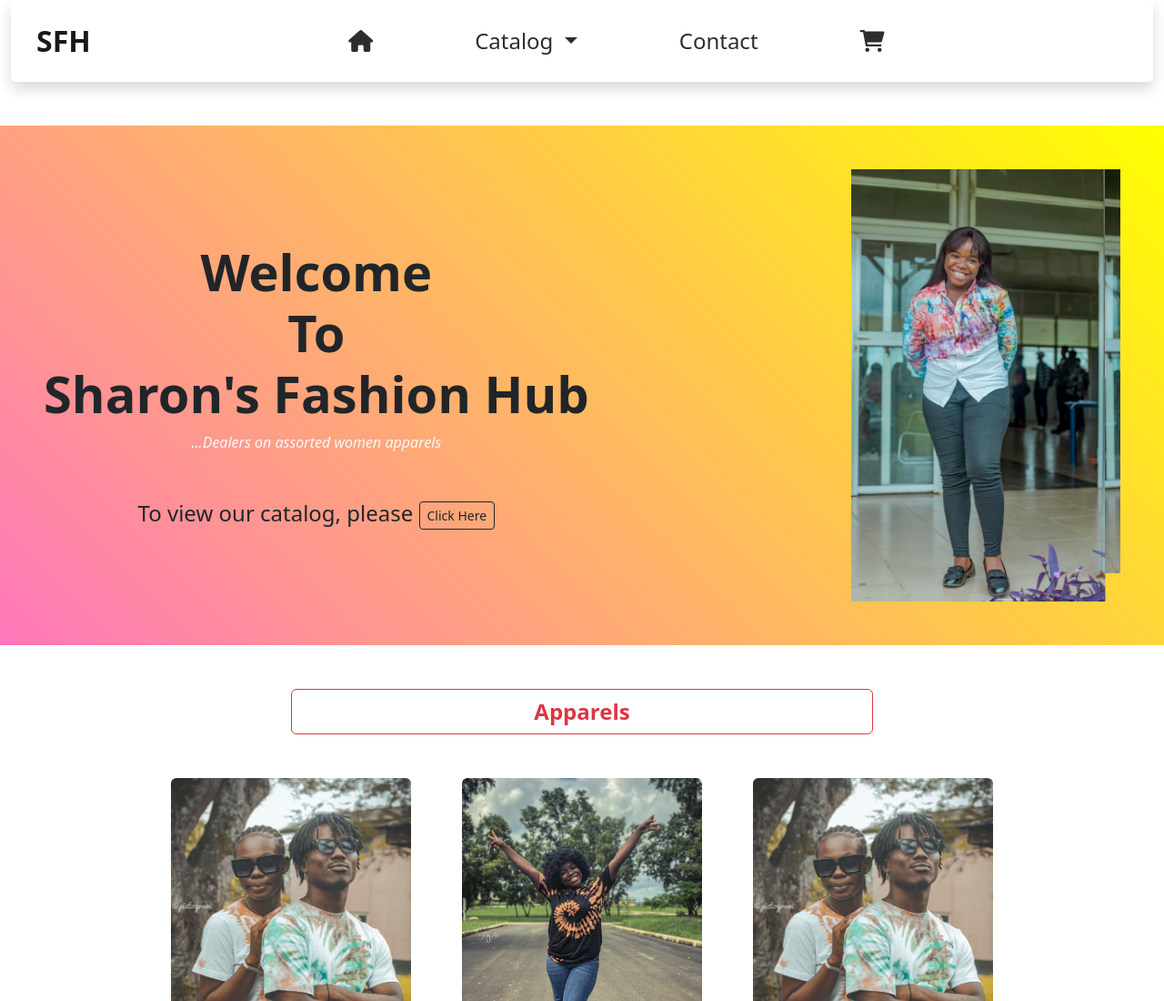
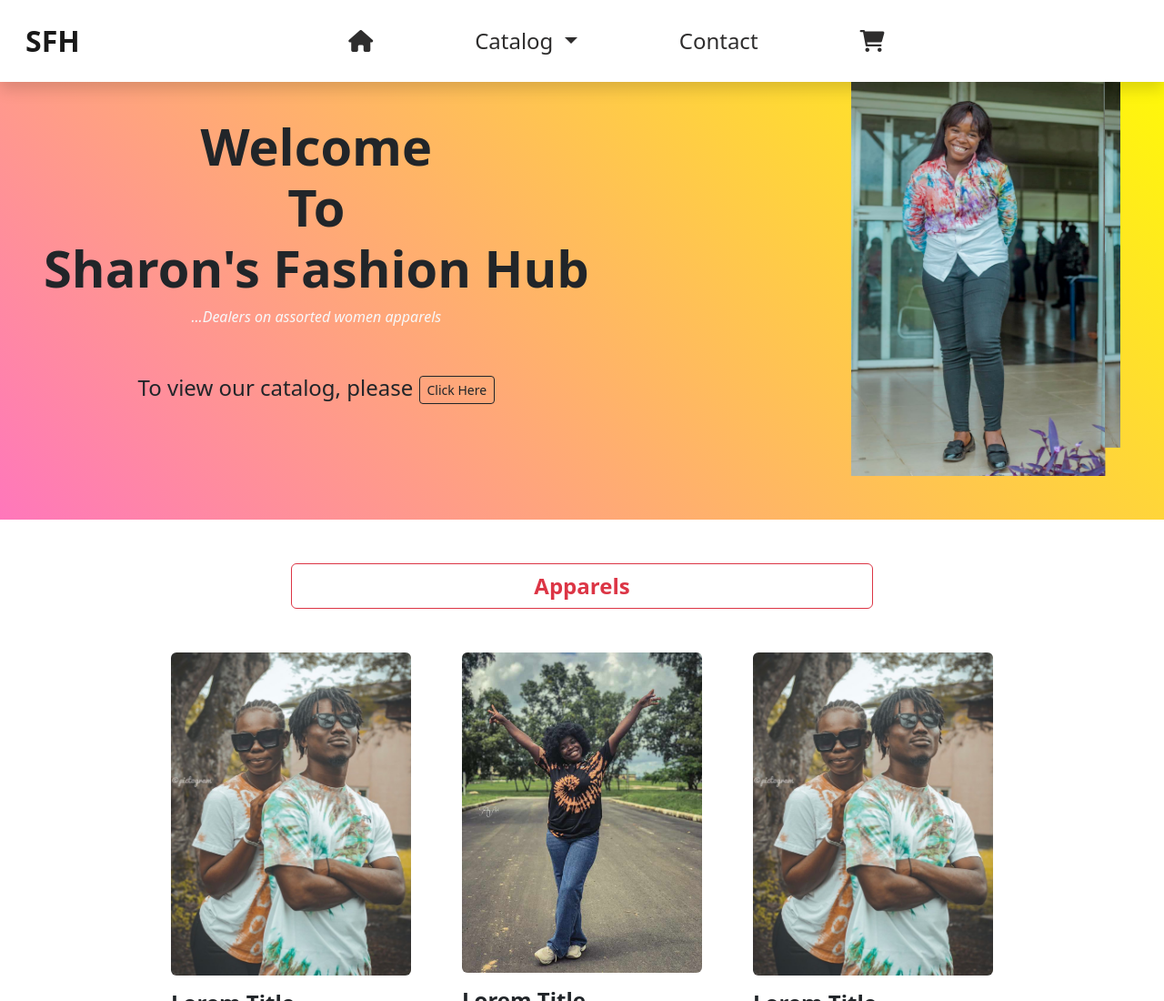
Before and after one commit to Nathaniyell/Fashion-Hub, a plain HTML site: page index.html in a window 1280 px wide. Shown: the top 1100 px of the page at 91% size. Drawn offline with nearby package versions, Linux system fonts and the light colour scheme.

Commit message:
update index.html

```diff
--- a/index.html
+++ b/index.html
@@ -17,7 +17,7 @@
 <body>
     <div class="container-fluid">
 
-        <nav class="navbar navbar-expand-lg bg-light shadow p-3 mb-5 bg-body rounded fixed">
+        <nav class="navbar navbar-expand-lg bg-light shadow p-3 mb-5 bg-body fixed-top">
             <div class="container-fluid">
                 <a class="navbar-brand fs-2 fw-bold" href="#">SFH</a>
                 <button class="navbar-toggler" type="button" data-bs-toggle="collapse"
```
